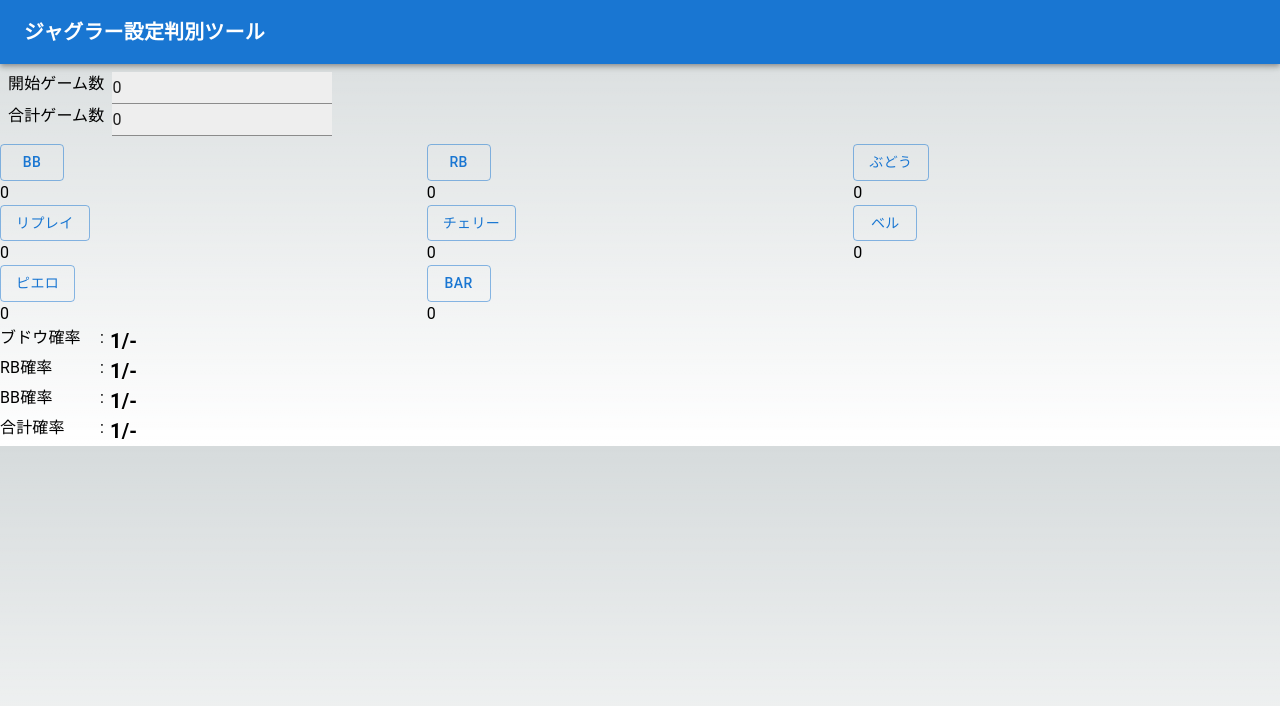
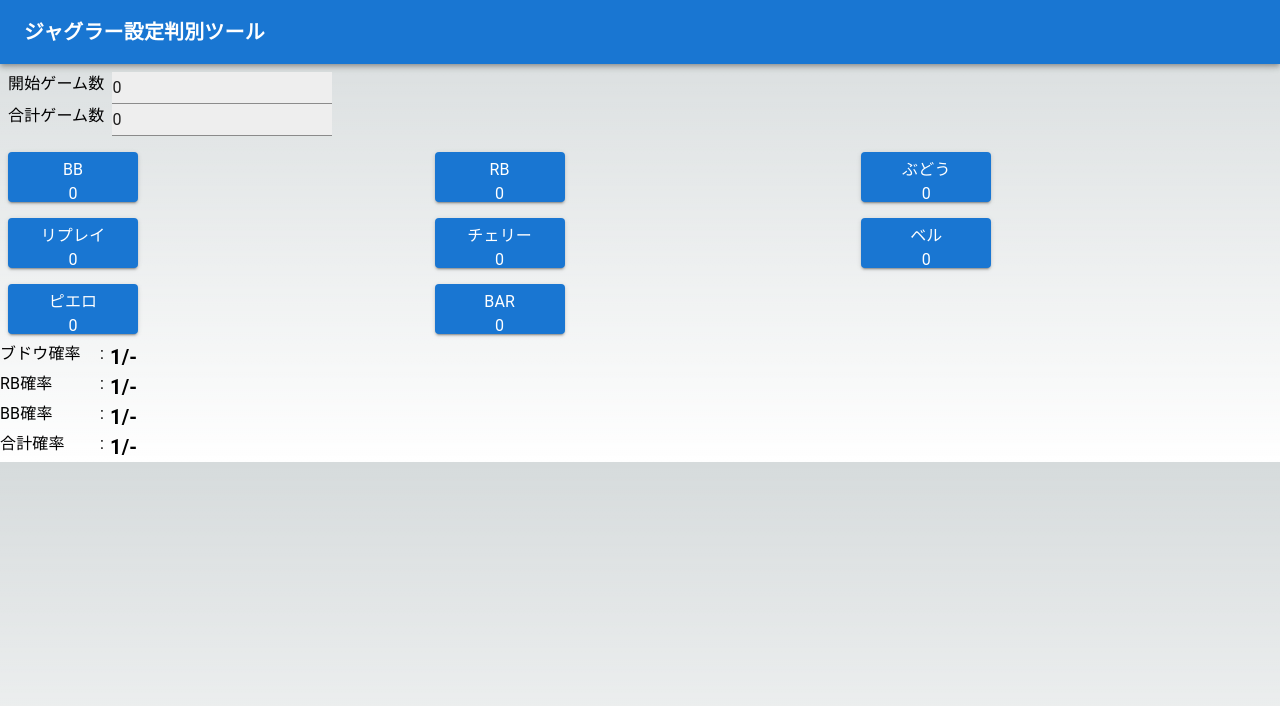
Before and after one commit to fumiya0326/pachi-app, a Next.js app: page / in a window 1280 px wide. Shown: the top 706 px of the page. Built offline with nearby package versions, Linux system fonts and the light colour scheme.

Commit message:
カウンターのボタンレイアウトを変更

```diff
--- /dev/null
+++ b/src/components/hand-button.tsx
@@ -0,0 +1,37 @@
+import { Button, Typography } from "@mui/material";
+import { FC } from "react";
+import { Hand, HandName } from "../reducers/hands";
+
+interface HandButtonProps {
+  // 役
+  hand: Hand;
+  // クリック通知
+  onClick: (handName: HandName) => void;
+}
+
+export const HandButton: FC<HandButtonProps> = (props) => {
+
+  const { hand, onClick } = props;
+
+  return (
+    <Button
+      variant="contained"
+      sx={{
+        width: '130px',
+        height: '50px',
+        display: 'block',
+        m:1
+      }}
+      onClick={() => {onClick(hand.name)}}
+    >
+      <Typography>
+          {hand.name}
+      </Typography>
+      <Typography
+        variant="body1"
+      >
+        {hand.count}
+      </Typography>
+    </Button>
+  )
+}
--- a/src/components/home-view.tsx
+++ b/src/components/home-view.tsx
@@ -10,6 +10,7 @@ import { typography } from "@mui/system";
 import { GameCounter } from "./game-count";
 import { ProbabilityCounter } from "./probability-count";
 import { TitleHeader } from "./title-header";
+import { HandButton } from "./hand-button";
 
 interface HomeViewProps {
 
@@ -98,15 +99,10 @@ export const HomeView: FC<HomeViewProps> = (props) => {
                 key={hand.name}
                 xs={4}
               >
-                <Button
-                  variant='outlined'
-                  onClick={() => { handleClick(hand.name) }}
-                >
-                  {hand.name}
-                </Button>
-                <Typography>
-                  {hand.count}
-                </Typography>
+                <HandButton
+                  hand={hand}
+                  onClick={handleClick}
+                />
               </Grid>
             )
           })
```
